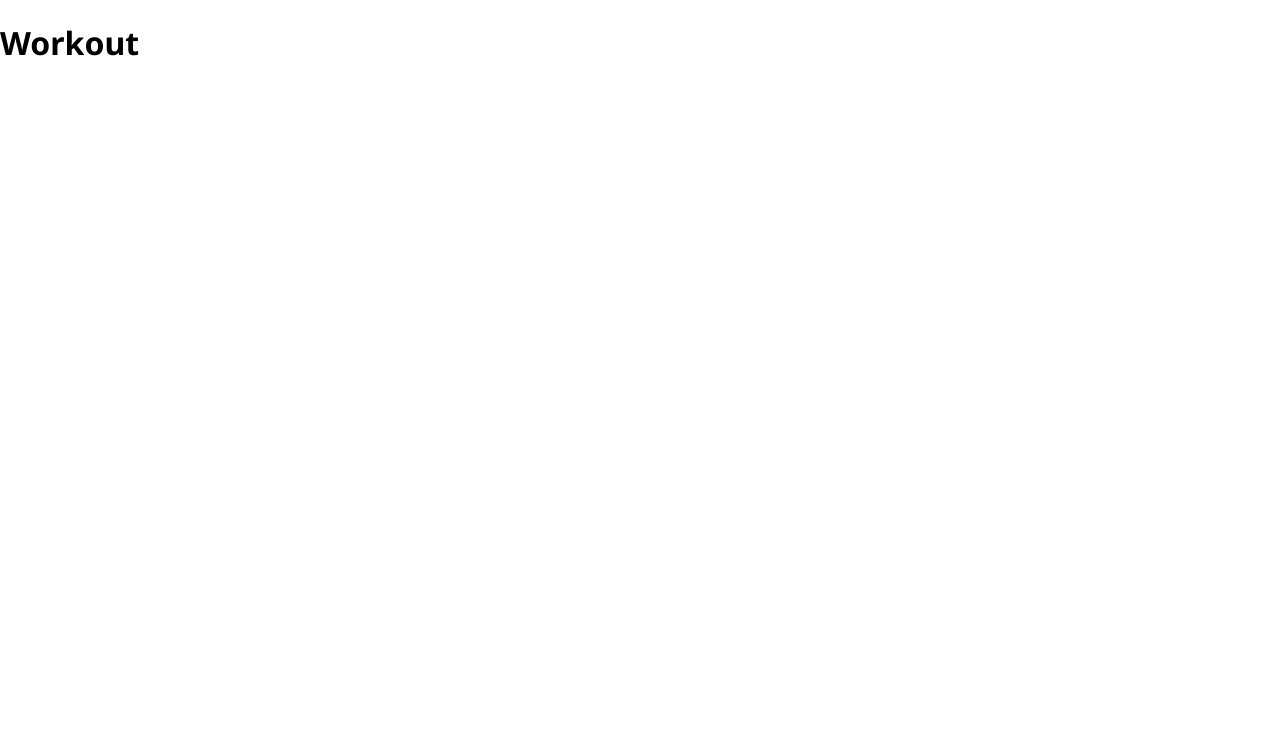
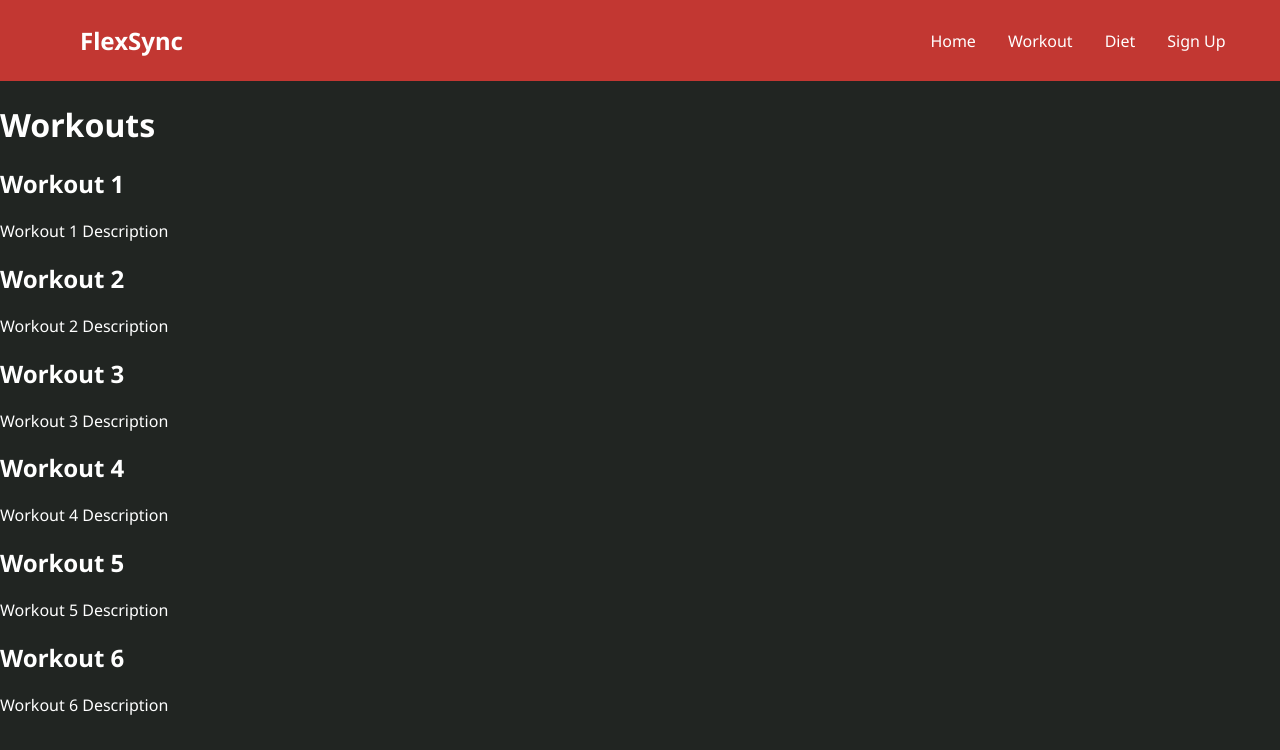
Before and after one commit to https-nyx/FlexSync-Web, a React (Vite) app: page /workout in a window 1280 px wide. Shown: the top 750 px of the page. Built offline with nearby package versions, Linux system fonts and the light colour scheme.

Commit message:
UI major changes.

```diff
--- a/src/App.jsx
+++ b/src/App.jsx
@@ -1,4 +1,4 @@
-// Import Components
+// Import Pages
 import Diet from "./Components/Diet";
 import Home from "./Components/Home";
 import Login from "./Components/Login";
@@ -6,11 +6,15 @@ import Profile from "./Components/Profile";
 import Signup from "./Components/Signup";
 import Workout from "./Components/Workout";
 
+// Import Component
+import Navbar from "./Components/Navbar";
+
 import { BrowserRouter as Router, Switch, Route } from "react-router-dom";
 
 function App() {
   return (
     <Router>
+      <Navbar />
       <Switch>
         <Route exact path="/diet">
           <Diet />
--- a/src/Components/Diet.jsx
+++ b/src/Components/Diet.jsx
@@ -1,3 +1,5 @@
+import DietStyle from "../Styles/diet.module.css";
+
 const Diet = () => {
   return (
     <>
--- a/src/Components/Home.jsx
+++ b/src/Components/Home.jsx
@@ -1,3 +1,5 @@
+import HomeStyle from "../Styles/home.module.css";
+
 const Home = () => {
   return (
     <>
--- a/src/Components/Login.jsx
+++ b/src/Components/Login.jsx
@@ -1,3 +1,5 @@
+import LoginStyle from "../Styles/login.module.css";
+
 const Login = () => {
   return (
     <>
--- /dev/null
+++ b/src/Components/Navbar.jsx
@@ -0,0 +1,30 @@
+import NavbarStyle from "../Styles/navbar.module.css";
+import { Link } from "react-router-dom";
+
+const Navbar = () => {
+  return (
+    <>
+      <header className={NavbarStyle["navbar"]}>
+        <h1 className={NavbarStyle["navbar-title"]}>FlexSync</h1>
+        <nav className={NavbarStyle["navbar-list-container"]}>
+          <ul className={NavbarStyle["navbar-list"]}>
+            <Link to="/">
+              <li className={NavbarStyle["navbar-items"]}>Home</li>
+            </Link>
+            <Link to="/workout">
+              <li className={NavbarStyle["navbar-items"]}>Workout</li>
+            </Link>
+            <Link to="/diet">
+              <li className={NavbarStyle["navbar-items"]}>Diet</li>
+            </Link>
+            <Link to="/signup">
+              <li className={NavbarStyle["navbar-items"]}>Sign Up</li>
+            </Link>
+          </ul>
+        </nav>
+      </header>
+    </>
+  );
+};
+
+export default Navbar;
--- a/src/Components/Profile.jsx
+++ b/src/Components/Profile.jsx
@@ -1,3 +1,5 @@
+import ProfileStyle from "../Styles/profile.module.css";
+
 const Profile = () => {
   return (
     <>
--- a/src/Components/Workout.jsx
+++ b/src/Components/Workout.jsx
@@ -1,7 +1,35 @@
+import WorkoutStyle from "../Styles/workout.module.css";
+
 const Workout = () => {
   return (
     <>
-      <h1>Workout</h1>
+      <h1>Workouts</h1>
+      <div className={WorkoutStyle.workoutContainer}>
+        <div className={WorkoutStyle.workoutCard}>
+          <h2>Workout 1</h2>
+          <p>Workout 1 Description</p>
+        </div>
+        <div className={WorkoutStyle.workoutCard}>
+          <h2>Workout 2</h2>
+          <p>Workout 2 Description</p>
+        </div>
+        <div className={WorkoutStyle.workoutCard}>
+          <h2>Workout 3</h2>
+          <p>Workout 3 Description</p>
+        </div>
+        <div className={WorkoutStyle.workoutCard}>
+          <h2>Workout 4</h2>
+          <p>Workout 4 Description</p>
+        </div>
+        <div className={WorkoutStyle.workoutCard}>
+          <h2>Workout 5</h2>
+          <p>Workout 5 Description</p>
+        </div>
+        <div className={WorkoutStyle.workoutCard}>
+          <h2>Workout 6</h2>
+          <p>Workout 6 Description</p>
+        </div>
+      </div>
     </>
   );
 };
--- a/src/Styles/index.css
+++ b/src/Styles/index.css
@@ -3,4 +3,6 @@
 body {
   margin: 0;
   font-family: "Noto Sans", sans-serif;
+  background-color: #212522;
+  color: white;
 }
--- /dev/null
+++ b/src/Styles/navbar.module.css
@@ -0,0 +1,47 @@
+.navbar {
+  display: flex;
+  justify-content: space-between;
+  align-items: center;
+  padding: 0.5rem 1rem;
+  background-color: #c23732;
+  color: #ffffff;
+}
+
+.navbar-title {
+  font-size: 1.5rem;
+  font-weight: bold;
+  margin-left: 5vw;
+}
+
+.navbar-list-container {
+  display: flex;
+  align-items: center;
+  margin-right: 3vw;
+}
+
+.navbar-list-container a {
+  color: #ffffff;
+  text-decoration: none;
+}
+
+.navbar-list {
+  display: flex;
+  list-style: none;
+  margin: 0;
+  padding: 0;
+  gap: 1rem;
+}
+
+.navbar-items {
+  margin-left: 1rem;
+}
+
+.navbar-items a:hover {
+  color: #ff0000;
+}
+
+@media (max-width: 540px) {
+  .navbar-list-container {
+    display: none;
+  }
+}
--- a/src/Styles/signup.module.css
+++ b/src/Styles/signup.module.css
@@ -17,10 +17,20 @@
 
 .form-input {
   margin-bottom: 2vw;
+  background-color: rgb(67, 68, 67);
+  color: white;
+  border-radius: 0.5rem;
+  height: 3.2vh;
 }
 
 .submit-btn {
   margin-top: 2vw;
+  height: 5.5vh;
+  font-family: "Noto Sans", sans-serif;
+  font-weight: bold;
+  border-radius: 0.8rem;
+  background-color: #c23732;
+  color: white;
 }
 
 @media screen and (max-width: 600px) {
```
